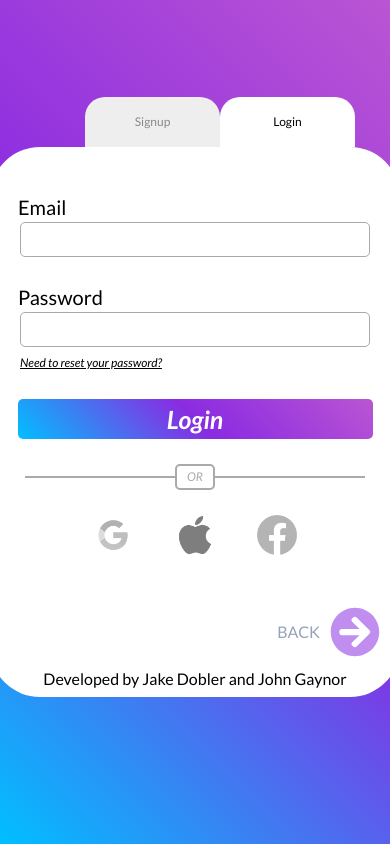
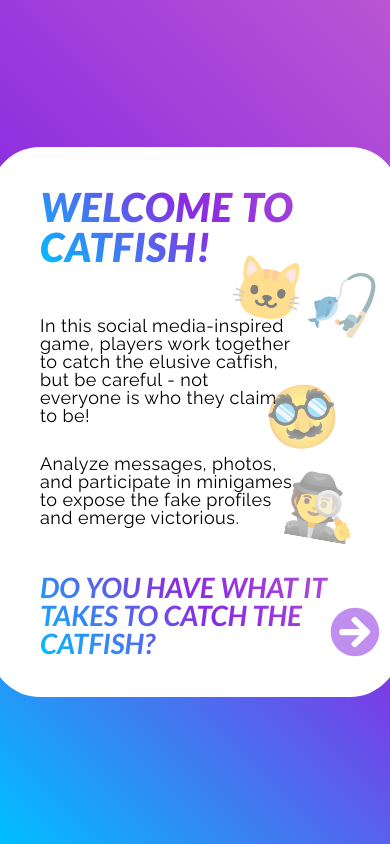
Before and after one commit to Jaecobd1/catfish, a Next.js app: page / in a window 390 px wide. Built offline with nearby package versions, Linux system fonts and the light colour scheme; no server answers; the database is empty.

Commit message:
fixed homepage panels not reloading above 990px

```diff
--- a/src/pages/index.js
+++ b/src/pages/index.js
@@ -27,20 +27,19 @@ const lato = Lato({
 export default function Home() {
   // Get User Context
   const { user, username } = useContext(UserContext);
-  const [homePanel, setHomePanel] = useState("login");
+  // true is about page, false is login page
+  const [homePanel, setHomePanel] = useState(true);
 
   // checking active panel, only applies to home page
   useEffect(() => {
     const rightPanel = document.getElementById("right-panel");
     const leftPanel = document.getElementById("left-panel");
-    if (window.innerWidth <= 990) {
-      if (homePanel == "about") {
-        rightPanel.classList.add(`${styles.hiddenPanel}`);
-        leftPanel.classList.remove(`${styles.hiddenPanel}`);
-      } else {
-        rightPanel.classList.remove(`${styles.hiddenPanel}`);
-        leftPanel.classList.add(`${styles.hiddenPanel}`);
-      }
+    if (homePanel) {
+      rightPanel.classList.add(`${styles.hiddenPanel}`);
+      leftPanel.classList.remove(`${styles.hiddenPanel}`);
+    } else {
+      rightPanel.classList.remove(`${styles.hiddenPanel}`);
+      leftPanel.classList.add(`${styles.hiddenPanel}`);
     }
   }, [homePanel]);
   // this doesn't work if you go from being on mobile to desktop, as of right now user has to refresh
@@ -67,7 +66,7 @@ export default function Home() {
                 >
                   <FaArrowCircleRight
                     className={styles.switchArrow}
-                    onClick={() => setHomePanel("login")}
+                    onClick={() => setHomePanel(false)}
                   />
                 </div>
               </div>
@@ -94,7 +93,7 @@ export default function Home() {
                   <p className="text-[16px] text-slate-400">BACK</p>
                   <FaArrowCircleRight
                     className={styles.switchArrow}
-                    onClick={() => setHomePanel("about")}
+                    onClick={() => setHomePanel(true)}
                   />
                 </div>
               </div>
--- a/src/styles/Home.module.css
+++ b/src/styles/Home.module.css
@@ -39,7 +39,7 @@
 }
 
 .hiddenPanel {
-  display: none;
+  display: flex;
 }
 
 .switchArrow {
@@ -82,12 +82,19 @@
 }
 
 @media screen and (max-width: 990px) {
+  .main {
+  }
   .leftPanel {
     max-width: 410px;
     margin-right: 0;
   }
+
   .leftPanel,
   .rightPanel {
     position: absolute;
   }
+
+  .hiddenPanel {
+    display: none;
+  }
 }
```
